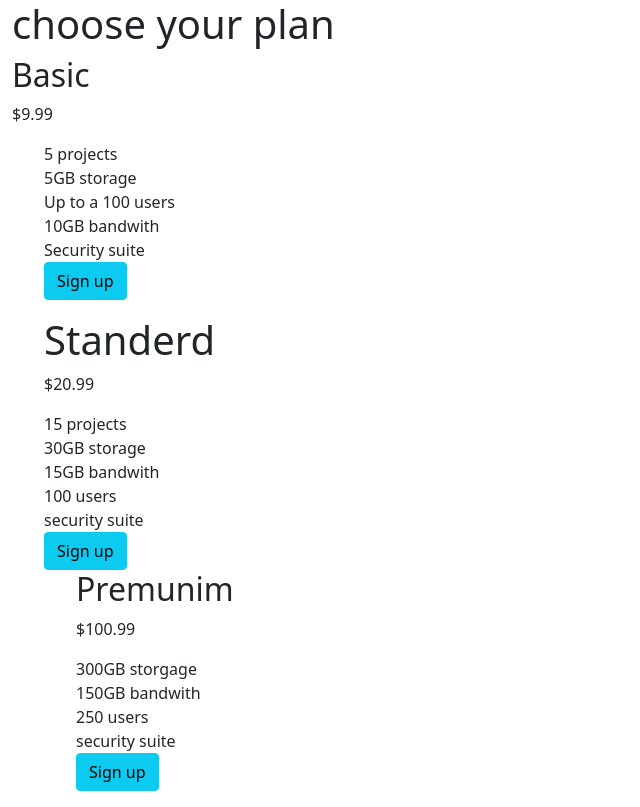
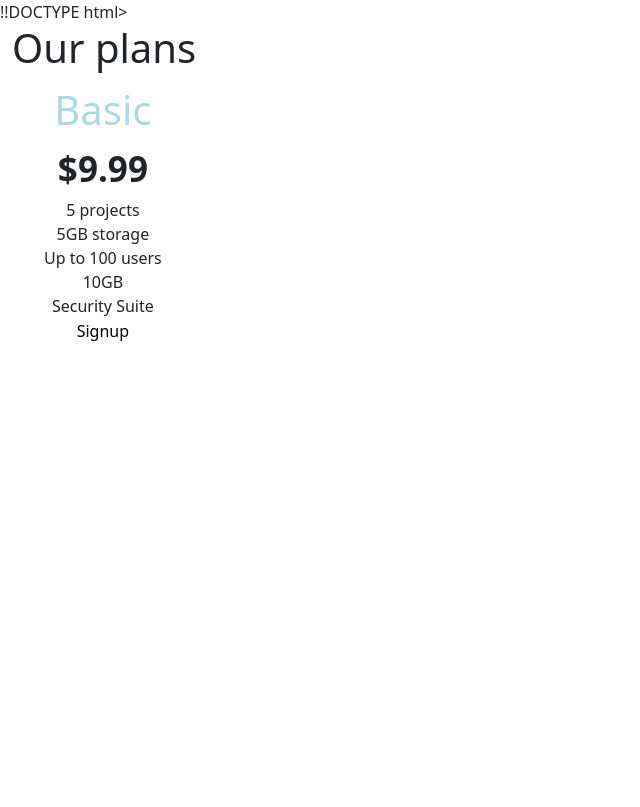
Before and after one commit to B1r2a3d4l5y/responsive-product-landing-page, a plain HTML site: page plan.html in a window 1280 px wide. Shown: the whole page, without its empty margins (0-640 px from the left). Drawn offline with nearby package versions, Linux system fonts and the light colour scheme.

Commit message:
upated plan.html

```diff
--- a/plan.html
+++ b/plan.html
@@ -1,4 +1,4 @@
-<!DOCTYPE html>
+!!DOCTYPE html>
 <html lang="en">
 <head>
     <meta charset="UTF-8">
@@ -6,56 +6,87 @@
     <meta name="viewport" content="width=device-width, initial-scale=1.0">
     <link href="https://cdn.jsdelivr.net/npm/bootstrap@5.0.2/dist/css/bootstrap.min.css" rel="stylesheet" integrity="sha384-EVSTQN3/azprG1Anm3QDgpJLIm9Nao0Yz1ztcQTwFspd3yD65VohhpuuCOmLASjC" crossorigin="anonymous">
 <script src="https://cdn.jsdelivr.net/npm/bootstrap@5.0.2/dist/js/bootstrap.bundle.min.js" integrity="sha384-MrcW6ZMFYlzcLA8Nl+NtUVF0sA7MsXsP1UyJoMp4YLEuNSfAP+JcXn/tWtIaxVXM" crossorigin="anonymous"></script>
+<link rel="stylesheet" href="https://cdn.jsdelivr.net/npm/bootstrap-icons@1.8.3/font/bootstrap-icons.css">
 
     <title>Plan Page</title>
-</head>
-<body style="border:20px solid grey; border: radius 10px; border-top: 3px; border-left: 3px; border-right: 2px; border-bottom:2px;">
-    <div class="container-fluid">
-        <div class="col-lg-6 col-md-6 col-sm-12 col-xs-12">
-            <!--basic plan-->
-            <h1>choose your plan</h1>
-            <h2>Basic</h2>
-            <p>$9.99</p>
-            <ul>
-                <li style="list-style: none;">5 projects</li>
-                <li  style="list-style: none;">5GB storage</li>
-                <li style="list-style: none;">Up to a 100 users</li>
-                <li style="list-style: none;">10GB bandwith</li>
-                <li style="list-style: none;">Security suite</li>
-                <li style="list-style: none ;"><button type="submit" class="btn btn-info">Sign up</button></li>
-            </ul>
+    <style>
+        ::before::after{
+            padding: 10px;
+            margin: 10px;
+        }
 
-            <!--standerd plan-->
-            <ul>
-                <li style="list-style: none;"><h1>Standerd</h1></li>
-                <li style="list-style:none ;"><p >$20.99</p></li>
-                <li style="list-style: none ;">15 projects</li>
-                <li style="list-style:none">30GB storage</li>
-                <li style="list-style: none ;">15GB bandwith</li>
-                <li style="list-style: none ;">100 users</li>
-                <li style="list-style:none">security suite</li>
+        .b-plan {
 
-                <li style="list-style:none ;"><button type="submit" class="btn btn-info">Sign up</button></li>
-
-
-            <ul>
-                <li style="list-style:none;"><h2>Premunim</h2></li>
-                <li style="list-style:none ;"><p>$100.99</p></li>
-                <li style="list-style: none ;">300GB storgage</li>
-                <li style="list-style:none ;">150GB bandwith</li>
-                <li style="list-style:none ;">250 users</li>
-                <li style="list-style:none">security suite</li>
-                <li style="list-style:none ;"><button type="submit" class="btn btn-info">Sign up</button></li>
-
-            </ul>
+            border-radius: 10px;
+            list-style: none;
+            text-align: center;
+            justify-content: center;
 
 
 
 
-        </div>
 
-    </div>
+        }
+        .header-basic {
+            color: lightblue;
+            font-size: 40px;
+        }
+        .price {
+            font-weight: bold;
+            font-size: 35px;
+        }
+        .s-plan {
+            border: 10px solid white;
+            text-align: center;
+            list-style-type: none;
+            justify-content: center;
+
+        }
+        .header-standerd {
+            color: lightblue;
+            font-size: 40px;
+        }
+        .s-price{
+            font-weight: bold;
+            font-size: 40px;
 
 
-</body>
-</html>
+
+        }
+        .p-plan{
+            position: relative;
+            display: block;
+            list-style: none;
+
+
+        }
+        .signup {
+            color : black;
+            border:none;
+            text-decoration: none;
+            background-color: white
+        }
+
+
+
+    </style>
+</head>
+<body >
+    <div class="container-fluid">
+        <div class="col-lg-6 col-md-6 col-sm-12 col-xs-12">
+
+
+            <div class="col-lg-6 col-md-6 col-sm-12 col-xs-12">
+           <form>
+            <h1>Our plans </h1>
+
+            <ul class="b-plan float-start">
+            <li class="header-basic">Basic<h2></h2></li>
+                <li><h2 class="price">$9.99</h2></li>
+                <li >5 projects</li>
+                <li c>5GB storage</li>
+                <li >Up to 100 users</li>
+                <li >10GB </li>
+                <li >Security Suite</li>
+                <li><button type="submit" class="signup btn-info">Signup</button></li>
+            </ul>
```
